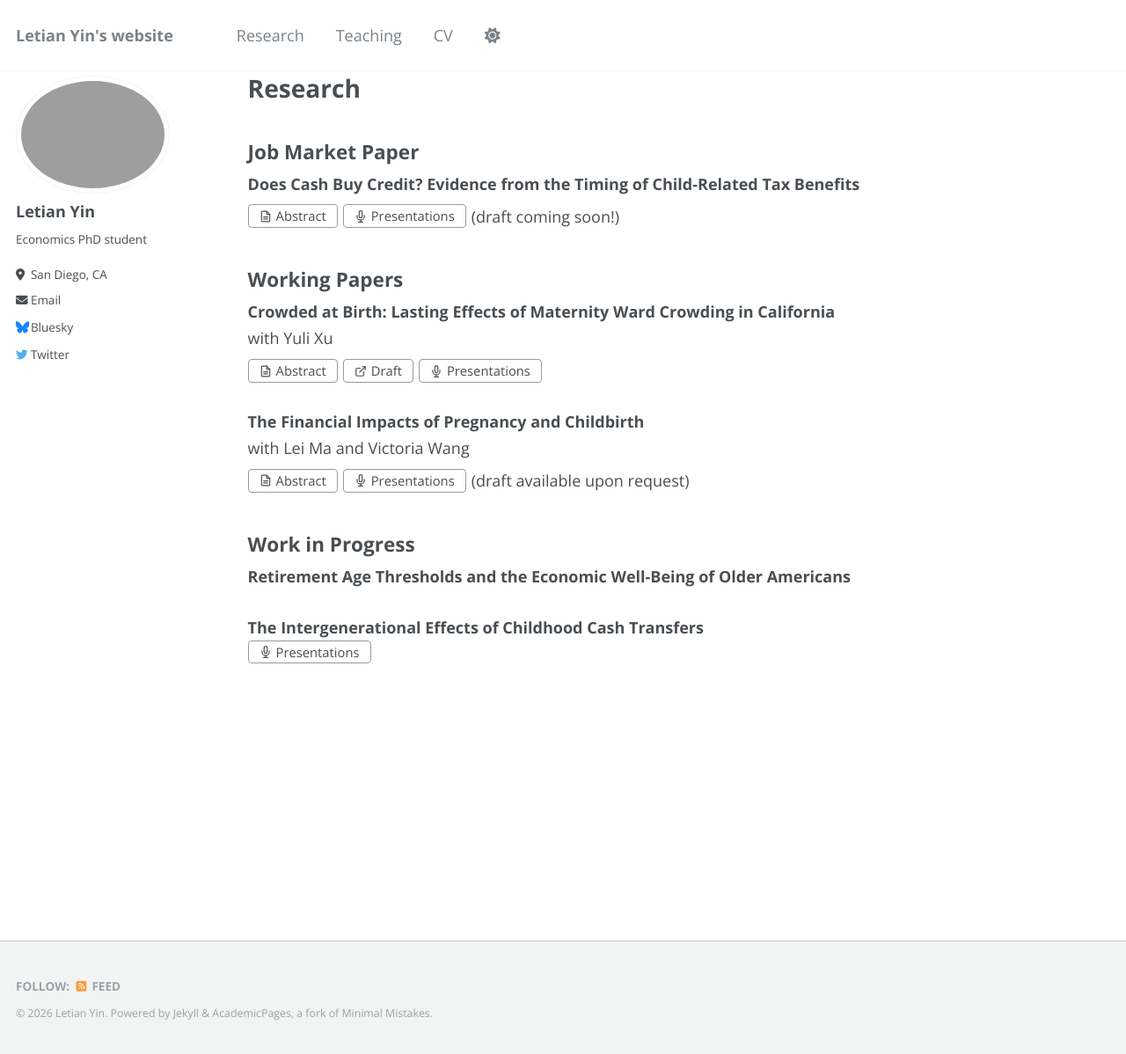
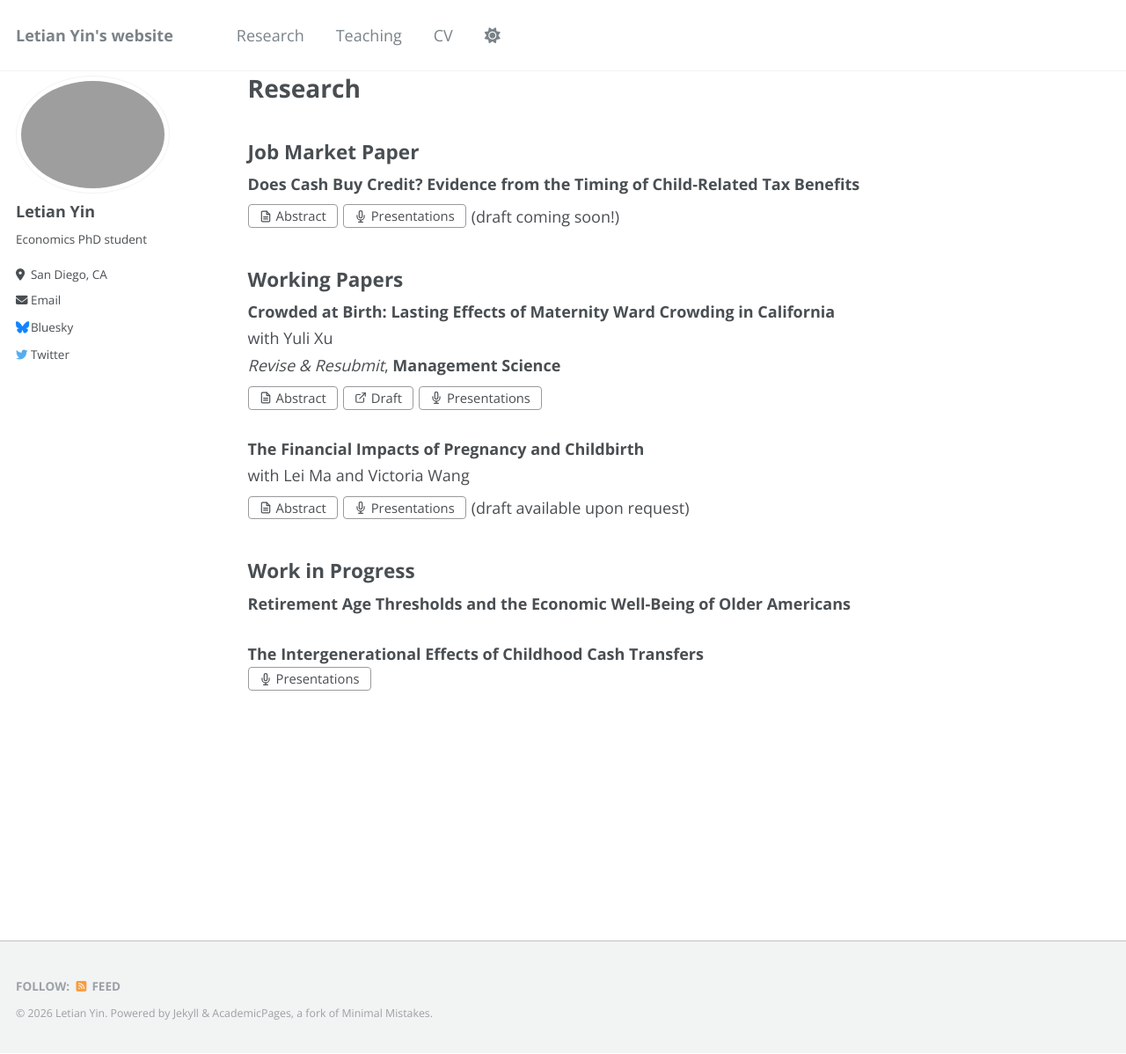
Before and after one commit to letian-yin/letian-yin.github.io, a Jekyll site: the page built from _pages/research.md, in a window 1280 px wide and 1198 px high. Shown: the whole window at 88% size. Built offline with Jekyll 4.4.1, drawn with Linux system fonts in a browser that asks for light colours.

Commit message:
Update research.md

```diff
--- a/_pages/research.md
+++ b/_pages/research.md
@@ -37,6 +37,7 @@ function togglePanel(id, btn) {
 <div class="paper-block">
   <div class="paper-title">Crowded at Birth: Lasting Effects of Maternity Ward Crowding in California</div>
   <div class="paper-meta">with <a href="https://sites.google.com/view/yulixu-econ">Yuli Xu</a></div>
+  <div class="paper-meta"><em>Revise &amp; Resubmit</em>, <strong>Management Science</strong></div>
   <div class="paper-buttons">
     <span class="bookpage-btn" onclick="togglePanel('crowded-abstract', this)">Abstract</span>
     <a class="external-link-btn" href="https://dx.doi.org/10.2139/ssrn.5036978" target="_blank" rel="noopener">Draft</a>
```
